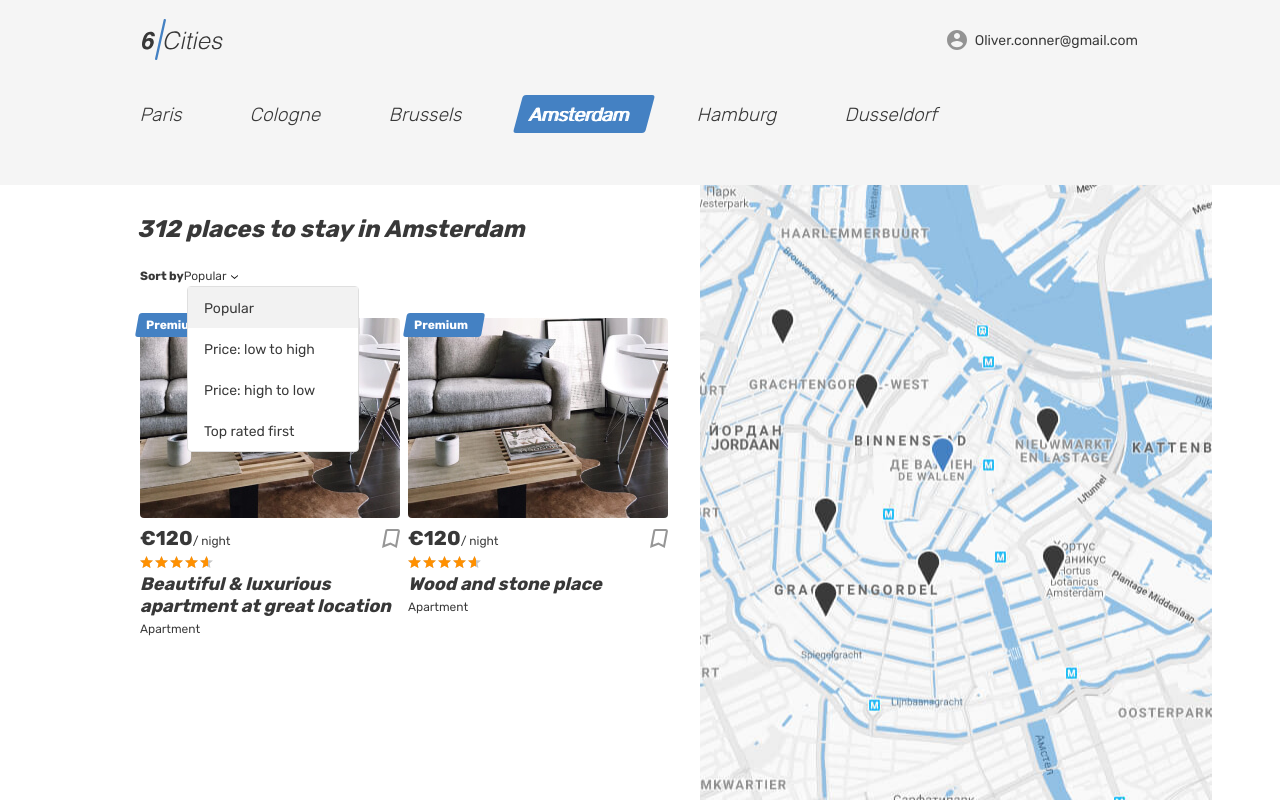
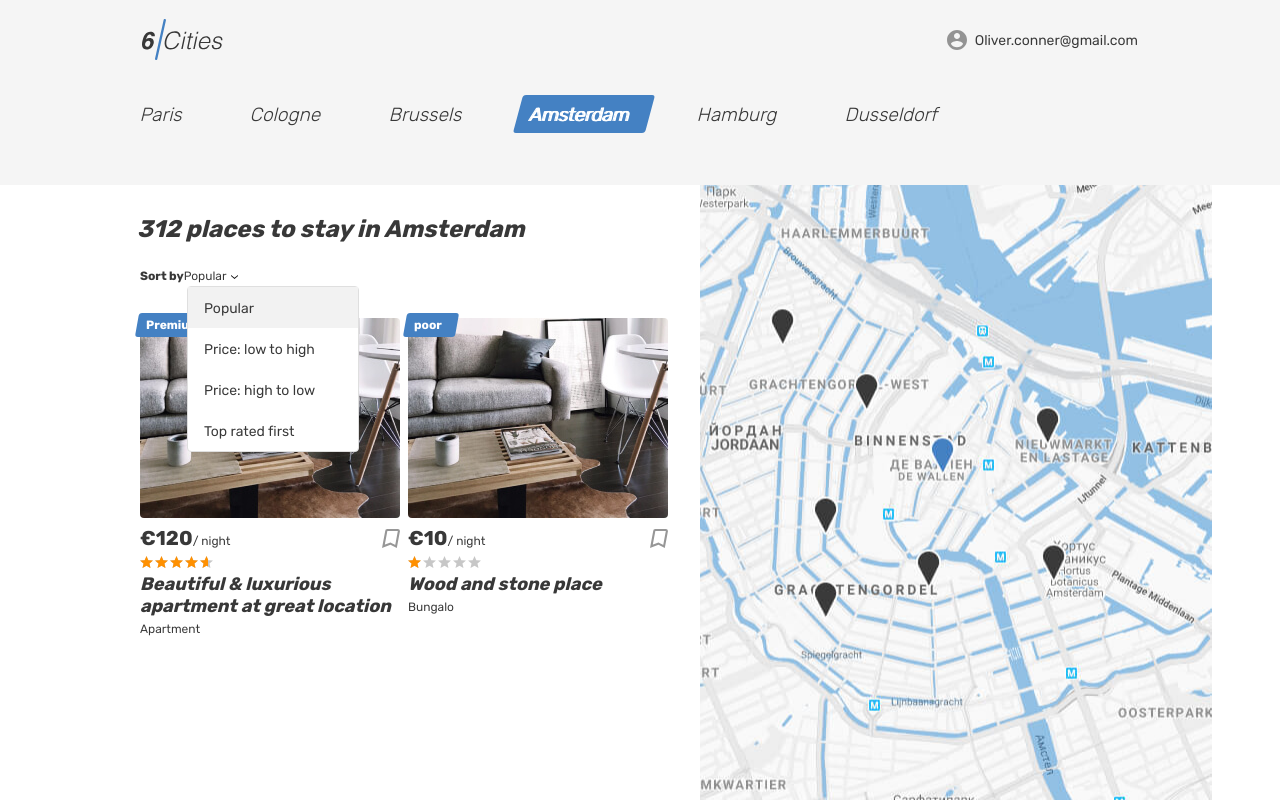
Before and after one commit to anticipant/172395-six-cities-2, a React app: page / in a window 1280 px wide. Built offline with nearby package versions, Linux system fonts and the light colour scheme.

Commit message:
[FE] refactor: create OfferCard component; create mocks and use it;

```diff
--- a/src/components/app/App.jsx
+++ b/src/components/app/App.jsx
@@ -5,12 +5,15 @@ import SuggestionList from "../suggestion-list/SuggestionList";
 
 const App = (props) => {
   return (
-    <SuggestionList cards={props.settings.cards} onClickHandler={props.settings.onClickHandler}/>
+    <SuggestionList
+      cards = {props.offers}
+      // onClickHandler={props.settings.onClickHandler}
+    />
   );
 };
 
 App.propTypes = {
-  settings: PropTypes.object.isRequired,
+  offers: PropTypes.arrayOf(PropTypes.object).isRequired,
 };
 
 export default App;
--- /dev/null
+++ b/src/components/offerCard/OfferCard.jsx
@@ -0,0 +1,70 @@
+import React, {Component} from 'react';
+import PropTypes from "prop-types";
+
+class OfferCard extends Component {
+  constructor(props) {
+    super(props);
+    this.onHover = this.onHover.bind(this);
+  }
+
+  onHover() {
+    this.props.onHover(this.props.index);
+  }
+
+  render() {
+    const {card} = this.props;
+
+    return (
+      <article onMouseOver={this.onHover} className="cities__place-card place-card">
+        <div className="place-card__mark">
+          <span>{card.mark}</span>
+        </div>
+        <div className="cities__image-wrapper place-card__image-wrapper">
+          <a href="#">
+            <img className="place-card__image" src={card.image} width="260" height="200" alt="Place image"/>
+          </a>
+        </div>
+        <div className="place-card__info">
+          <div className="place-card__price-wrapper">
+            <div className="place-card__price">
+              <b className="place-card__price-value">&euro;{card.price}</b>
+              <span className="place-card__price-text">&#47;&nbsp;night</span>
+            </div>
+            <button className="place-card__bookmark-button button" type="button">
+              <svg className="place-card__bookmark-icon" width="18" height="19">
+                <use xlinkHref="#icon-bookmark"></use>
+              </svg>
+              <span className="visually-hidden">To bookmarks</span>
+            </button>
+          </div>
+          <div className="place-card__rating rating">
+            <div className="place-card__stars rating__stars">
+              <span style={{
+                width: `${card.rating}%`,
+              }}></span>
+              <span className="visually-hidden">Rating</span>
+            </div>
+          </div>
+          <h2 className="place-card__name">
+            <a href="#">{card.name}</a>
+          </h2>
+          <p className="place-card__type">{card.type}</p>
+        </div>
+      </article>
+    );
+  }
+}
+OfferCard.propTypes = {
+  card: PropTypes.shape({
+    name: PropTypes.string.isRequired,
+    mark: PropTypes.string.isRequired,
+    image: PropTypes.string.isRequired,
+    price: PropTypes.number.isRequired,
+    rating: PropTypes.number.isRequired,
+    type: PropTypes.string.isRequired,
+  }).isRequired,
+  index: PropTypes.number.isRequired,
+  onHover: PropTypes.func.isRequired,
+};
+
+export default OfferCard;
--- a/src/components/suggestion-list/SuggestionList.jsx
+++ b/src/components/suggestion-list/SuggestionList.jsx
@@ -1,8 +1,27 @@
 import React from 'react';
 import PropTypes from 'prop-types';
+import OfferCard from "../offerCard/OfferCard";
 
-const SuggestionList = (props) => {
+class SuggestionList extends React.Component {
+  constructor(props) {
+    super(props);
+    this.state = {
+      activeCard: 1,
+    };
+    this.onHover = this.onHover.bind(this);
+  }
+  onHover(index) {
+    // console.log('index', index);
+    if (this.state.activeCard !== index) {
+      this.setState({
+        activeCard: index,
+      });
+    }
+  }
 
+  render() {
+    // console.log('render');
+    const {cards} = this.props;
     return (
       <div className="page page--gray page--main">
         <header className="header">
@@ -72,9 +91,7 @@ const SuggestionList = (props) => {
                 <h2 className="visually-hidden">Places</h2>
                 <b className="places__found">312 places to stay in Amsterdam</b>
                 <form className="places__sorting" action="#" method="get">
-                <span
-                  onClick={props.onClickHandler}
-                  className="places__sorting-caption"
+                  <span className="places__sorting-caption"
                   >Sort by</span>
                   <span className="places__sorting-type" tabIndex="0">
                   Popular
@@ -90,46 +107,14 @@ const SuggestionList = (props) => {
                   </ul>
                 </form>
                 <div className="cities__places-list places__list tabs__content">
-                {props.cards.map((it, index) => {
-                  return (
-                    <article key={`${it}-${index}`} className="cities__place-card place-card">
-                      <div className="place-card__mark">
-                        <span>Premium</span>
-                      </div>
-                      <div className="cities__image-wrapper place-card__image-wrapper">
-                        <a href="#">
-                          <img className="place-card__image" src="img/apartment-01.jpg" width="260" height="200" alt="Place image"/>
-                        </a>
-                      </div>
-                      <div className="place-card__info">
-                        <div className="place-card__price-wrapper">
-                          <div className="place-card__price">
-                            <b className="place-card__price-value">&euro;120</b>
-                            <span className="place-card__price-text">&#47;&nbsp;night</span>
-                          </div>
-                          <button className="place-card__bookmark-button button" type="button">
-                            <svg className="place-card__bookmark-icon" width="18" height="19">
-                              <use xlinkHref="#icon-bookmark"></use>
-                            </svg>
-                            <span className="visually-hidden">To bookmarks</span>
-                          </button>
-                        </div>
-                        <div className="place-card__rating rating">
-                          <div className="place-card__stars rating__stars">
-                            <span style={{
-                              width: `93%`,
-                            }}></span>
-                            <span className="visually-hidden">Rating</span>
-                          </div>
-                        </div>
-                        <h2 className="place-card__name">
-                          <a href="#">{it}</a>
-                        </h2>
-                        <p className="place-card__type">Apartment</p>
-                      </div>
-                    </article>
-                  );
-                })}
+
+                  {cards.map((it, index) => <OfferCard
+                    index = {index}
+                    key = {`${it.name}-${index}`}
+                    card = {it}
+                    onHover = {this.onHover}
+                  />)}
+
                 </div>
               </section>
               <div className="cities__right-section">
@@ -140,11 +125,12 @@ const SuggestionList = (props) => {
         </main>
       </div>
     );
-};
+  }
+}
 
 SuggestionList.propTypes = {
   cards: PropTypes.array.isRequired,
-  onClickHandler: PropTypes.func.isRequired,
+  // onClickHandler: PropTypes.func.isRequired,
 };
 
 export default SuggestionList;
--- a/src/index.js
+++ b/src/index.js
@@ -1,17 +1,14 @@
 import React from 'react';
 import ReactDOM from 'react-dom';
+import offers from "./mocks/offers";
 
 import App from "./components/app/App";
 
 const init = () => {
-  const settings = {
-    cards: [`Beautiful & luxurious apartment at great location`, `Wood and stone place`],
-    onClickHandler: () => {},
-  };
 
   ReactDOM.render(
       <App
-        settings = { settings }
+        offers = {offers}
       />,
       document.querySelector(`#root`));
 };
--- /dev/null
+++ b/src/mocks/offers.js
@@ -0,0 +1,20 @@
+const offers = [
+  {
+    name: `Beautiful & luxurious apartment at great location`,
+    mark: `Premium`,
+    image: `img/apartment-01.jpg`,
+    price: 120,
+    rating: 93,
+    type: `Apartment`
+  },
+  {
+    name: `Wood and stone place`,
+    mark: `poor`,
+    image: `img/apartment-01.jpg`,
+    price: 10,
+    rating: 20,
+    type: `Bungalo`
+  }
+];
+
+export default offers;
```
Lines whose indentation alone changed are shown as unchanged.
